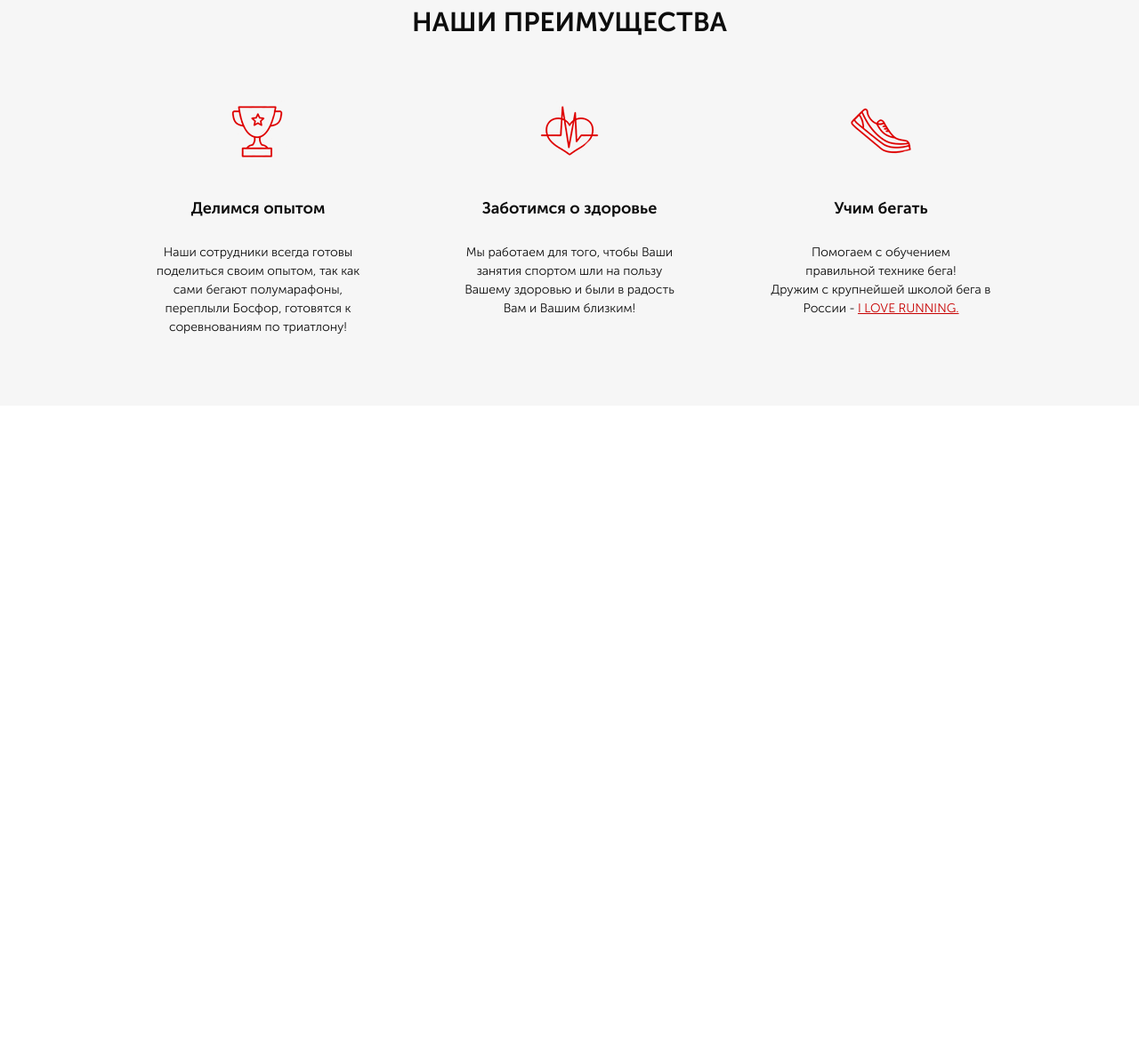
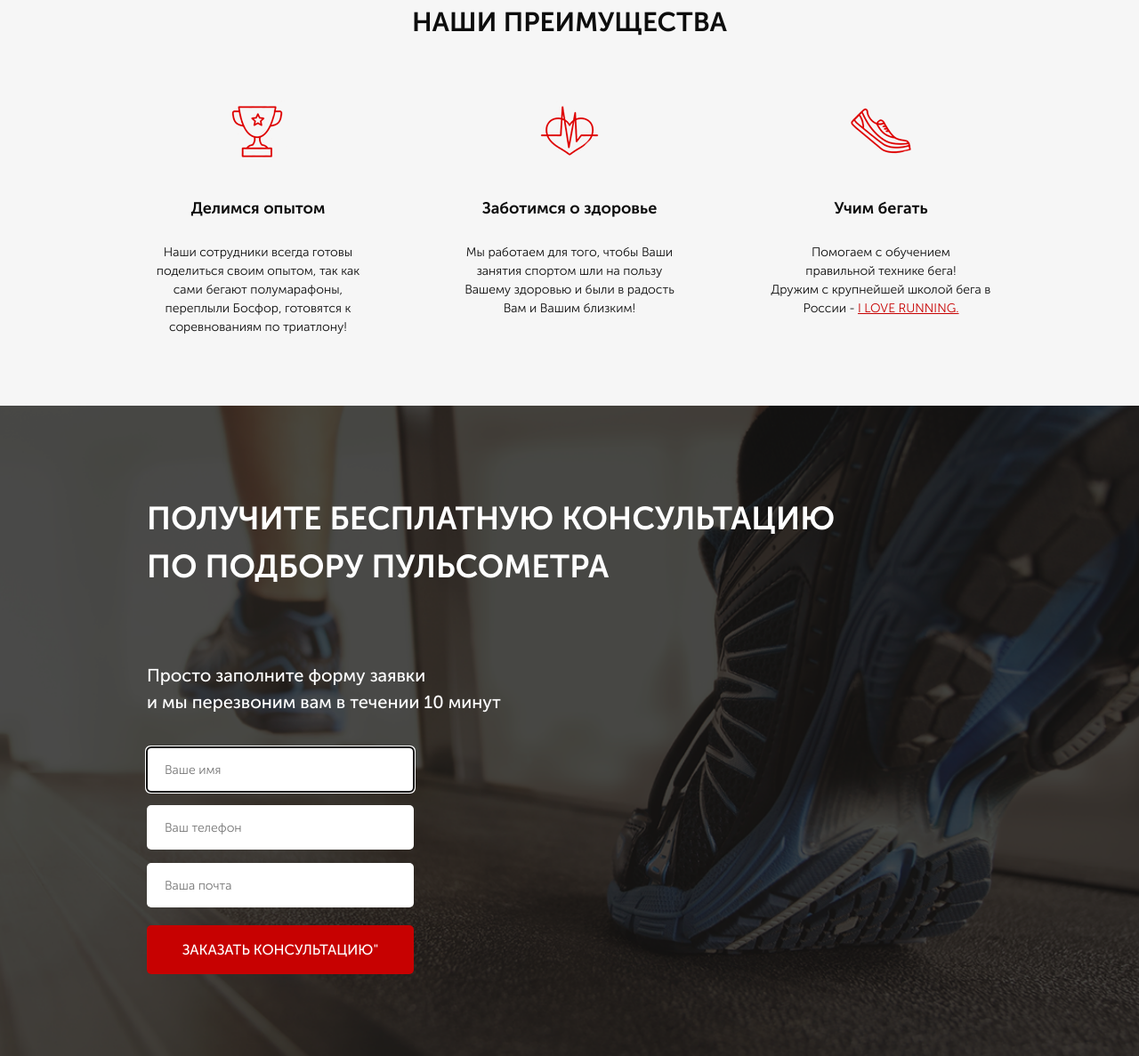
Before and after one commit to mvkras/Pulse, a website: page src/index.html in a window 1280 px wide. Shown: the part 764-1951 px from the top of the page at 89% size. Before the commit the page ends 1220 px from the top, so only its background shows below. Drawn offline with Linux system fonts and the light colour scheme; files whose address does not match are found by name.

Commit message:
Создаем формы, подключаем JavaScript

```diff
--- a/src/Sass/blocks/_buttons.scss
+++ b/src/Sass/blocks/_buttons.scss
@@ -15,4 +15,9 @@
         height: 50px;
         font-size: 16px;
     }
+    &_submit {
+        width: 100%;
+        height: 55px;
+        font-size: 16px;
+    }
 }
--- /dev/null
+++ b/src/Sass/blocks/_consultation.scss
@@ -0,0 +1,12 @@
+/* Стилизуем секция с формой заполнения */
+.consultation {  /* Подключаем @import 'blocks/consultation'; */
+    min-height: 680px;
+    padding: 100px 0 92px 0;
+    background: url(../../img/background/bg2.png) center center/cover no-repeat;
+    &__descr {
+        margin-top: 80px;
+        color: #ffffff;
+        font-size: 20px;
+        font-weight: 500;
+    }
+}
--- /dev/null
+++ b/src/Sass/blocks/_forms.scss
@@ -0,0 +1,25 @@
+/* Кастомизируем наши формы, в дальнейшем будем их переиспользовать */
+.feed-form {  /* Подключаем этот файл в style.scss @import 'blocks/forms'; */
+    margin-top: 36px;
+    display: flex;
+    flex-direction: column;
+    width: 300px;
+    /* Стилизуем input */
+    input {
+       padding: 0 20px; /* Устанавливаем отступ с края, чтобы текст вводился красивей */
+        margin-bottom: 15px;
+        height: 50px;
+        border-radius: 5px;
+        background-color: #ffffff;
+        border: none; /* Убираем границу */
+        color: #4b4b4b;
+        font-size: 14px;
+        font-weight: 300;
+        /* Стилизуем кнопку */
+        &:nth-child(3) {
+            margin-bottom: 20px;
+        }
+    }
+
+
+}
--- a/src/Sass/blocks/_titles.scss
+++ b/src/Sass/blocks/_titles.scss
@@ -1,7 +1,13 @@
 /* Стилизуем заголовки */
-.head_text {
+.head-text {
     text-align: center;
     color: #0d0d0d;
     font-size: 30px;
     font-weight: 700;
+    text-transform: uppercase;
+    &_left{  /* Модификатор для текста с формой заполнения, текст слева */
+        color: #ffffff;
+        font-size: 36px;
+        text-align: left;
+    }
 }
--- a/src/Sass/style.scss
+++ b/src/Sass/style.scss
@@ -3,7 +3,10 @@
 @import 'blocks/header';  /*подключили файл header который будем переиспользовать там логотип гл секция  */
 @import 'blocks/advantages';
 @import 'blocks/buttons'; /* Блок кнопки */
-@import 'blocks/titles';
+@import 'blocks/titles'; /* подключили блок с заголовками, для дальнейшего использования и кастомизации */
+@import 'blocks/consultation';  /* Подключили секцию с формой заполнения */
+@import 'blocks/forms';/* Импортируем блок формы заполнения, будем их переиспользовать */
+
 *{
     font-family: 'Museo Sans Cyrl', sans-serif;
 }
--- a/src/index.html
+++ b/src/index.html
@@ -54,7 +54,7 @@
 	<!------------------------- СЕКЦИЯ ПРИЕМУЩЕСТВА------------------ -->
 	<section class="advantages">
 		<div class="container">
-			<h2 class="head_text">НАШИ ПРЕИМУЩЕСТВА</h2>
+			<h2 class="head-text">НАШИ ПРЕИМУЩЕСТВА</h2>
 			<div class="advantages__wrapper">
 				<div class="advantages__items">
 					<img src="img/icons/icon1.png" alt="Значок_1" class="advantages__img">
@@ -81,7 +81,27 @@
 		</div>
 	</section>
 
+<!----------------------------Секция с формой консультации----------------- -->
+<section class="consultation">
+	<div class="container">
+		<h2 class="head-text head-text_left">Получите бесплатную консультацию <br> <!-- Установили модификатор head-text_left (текст слева)-->
+			по подбору пульсометра </h2>
+			<div class="consultation__descr">Просто заполните форму заявки <br>
+				и мы перезвоним вам в течении 10 минут</div>
+
+<!-- -------------ДЕЛАЕМ ФОРМУ ЗАПОЛНЕНИЯ------- -->
+	<form class="feed-form" action="#" method="POST"> <!-- Создаем новый файл для форм, так как будем их переиспользовать потом -->
+		<input required type="text" name="name" placeholder="Ваше имя" autofocus>  <!-- required - это поле для обязательного заполнения -->
+		<input required type="number" name="phone" placeholder="Ваш телефон">   <!-- чтобы вводились только числа в это поле, пишем тип number -->
+		<input required type="email" name="e-mail" placeholder="Ваша почта">
+		<button class="button button_submit" >заказать консультацию"</button>
+	</form>
+	</div>
+</section>
+<!-- НАЧАЛО НОВОЙ СЕКЦИИ -->
 
 
+<!-- ПОДКЛЮЧАЕМ JavaScript -->
+<script src="js/script.js"></script>
 </body>
 </html>
```
Also changed, not shown: src/CSS/style.min.css.
